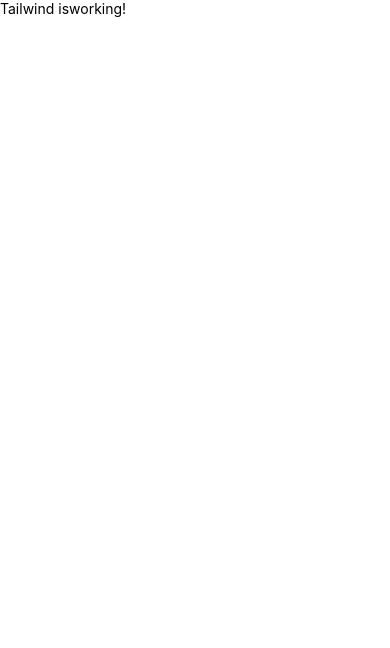
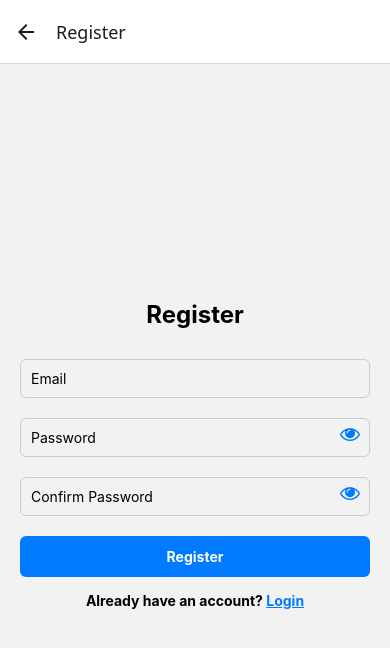
Before and after one commit to Sumiran45/Goutam-web-app, a React Native app: screen /Register in a window 390 px wide. Shown: the top 648 px of the page. Built offline with nearby package versions, Linux system fonts and the light colour scheme.

Commit message:
Login and Register

```diff
--- a/App.tsx
+++ b/App.tsx
@@ -1,9 +1,46 @@
-import { View, Text } from 'react-native';
+// import React from 'react';
+// import { View, Text, StyleSheet } from 'react-native';
+// import Login from './src/Login';
+
+// export default function App() {
+//   return <Login/>
+//   // return (
+//   //   <View style={styles.container}>
+//   //     <Text style={styles.text}>Tailwind is working!</Text>
+//   //   </View>
+//   // );
+// }
+
+// const styles = StyleSheet.create({
+//   container: {
+//     flex: 1,
+//     backgroundColor: 'white',
+//     alignItems: 'center',
+//     justifyContent: 'center',
+//   },
+//   text: {
+//     fontSize: 18,
+//     fontWeight: 'bold',
+//     color: '#2563eb', // Tailwind's blue-600
+//   },
+// });
+
+// App.tsx or Navigation.tsx
+import React from 'react';
+import { NavigationContainer } from '@react-navigation/native';
+import { createNativeStackNavigator } from '@react-navigation/native-stack';
+import LoginScreen from './src/Login';
+import RegisterScreen from './src/Register';
+
+const Stack = createNativeStackNavigator();
 
 export default function App() {
   return (
-    <View className="flex-1 items-center justify-center bg-white">
-      <Text className="text-lg font-bold text-blue-600">Tailwind isworking!</Text>
-    </View>
+    <NavigationContainer>
+      <Stack.Navigator initialRouteName="Login">
+        <Stack.Screen name="Login" component={LoginScreen} />
+        <Stack.Screen name="Register" component={RegisterScreen} />
+      </Stack.Navigator>
+    </NavigationContainer>
   );
 }
--- /dev/null
+++ b/src/Login.tsx
@@ -0,0 +1,123 @@
+import React, { useState } from 'react';
+import { View, Text, TextInput, TouchableOpacity, StyleSheet } from 'react-native';
+import Icon from 'react-native-vector-icons/FontAwesome';
+
+export default function LoginScreen({ navigation }: any) {
+  const [email, setEmail] = useState('');
+  const [password, setPassword] = useState('');
+  const [showPassword, setShowPassword] = useState(false);
+  const [errors, setErrors] = useState<{ email?: string; password?: string }>({});
+
+  const validate = () => {
+    const newErrors: typeof errors = {};
+    if (!email) newErrors.email = 'Email is required';
+    else if (!/\S+@\S+\.\S+/.test(email)) newErrors.email = 'Invalid email format';
+
+    if (!password) newErrors.password = 'Password is required';
+    else if (password.length < 6) newErrors.password = 'Minimum 6 characters';
+
+    setErrors(newErrors);
+    return Object.keys(newErrors).length === 0;
+  };
+
+  const handleLogin = () => {
+    if (validate()) {
+      navigation.replace('Home');
+    }
+  };
+
+  return (
+    <View style={styles.container}>
+      <Text style={styles.title}>Login</Text>
+
+      <TextInput
+        placeholder="Email"
+        value={email}
+        onChangeText={setEmail}
+        style={styles.input}
+        autoCapitalize="none"
+        keyboardType="email-address"
+      />
+      {errors.email && <Text style={styles.error}>{errors.email}</Text>}
+
+      <View style={styles.inputWrapper}>
+        <TextInput
+          placeholder="Password"
+          value={password}
+          onChangeText={setPassword}
+          secureTextEntry={!showPassword}
+          style={styles.inputWithIcon}
+        />
+        <TouchableOpacity
+          onPress={() => setShowPassword(!showPassword)}
+          style={styles.iconButton}
+        >
+          <Icon name={showPassword ? 'eye-slash' : 'eye'} size={20} color="#007bff" />
+        </TouchableOpacity>
+      </View>
+      {errors.password && <Text style={styles.error}>{errors.password}</Text>}
+
+      <TouchableOpacity style={styles.button} onPress={handleLogin}>
+        <Text style={styles.buttonText}>Login</Text>
+      </TouchableOpacity>
+
+      <View style={styles.registerTextContainer}>
+        <Text>Don't have an account? </Text>
+        <TouchableOpacity onPress={() => navigation.navigate('Register')}>
+          <Text style={styles.registerLink}>Register</Text>
+        </TouchableOpacity>
+      </View>
+    </View>
+  );
+}
+
+const styles = StyleSheet.create({
+  container: { flex: 1, padding: 20, justifyContent: 'center' },
+  title: { fontSize: 24, fontWeight: 'bold', textAlign: 'center', marginBottom: 20 },
+  input: {
+    borderWidth: 1,
+    borderColor: '#ccc',
+    borderRadius: 6,
+    padding: 10,
+    marginTop: 10,
+    paddingRight: 40, // Add padding for icon space
+  },
+  inputWrapper: {
+    position: 'relative',
+    marginTop: 10,
+  },
+  inputWithIcon: {
+    borderWidth: 1,
+    borderColor: '#ccc',
+    borderRadius: 6,
+    padding: 10,
+    paddingRight: 40, // To make space for the icon
+  },
+  iconButton: {
+    position: 'absolute',
+    right: 10,
+    top: '50%',
+    transform: [{ translateY: -10 }],
+  },
+  button: {
+    backgroundColor: '#007bff',
+    padding: 12,
+    borderRadius: 6,
+    marginTop: 20,
+  },
+  buttonText: { color: '#fff', textAlign: 'center', fontWeight: 'bold' },
+  registerTextContainer: {
+    flexDirection: 'row',
+    justifyContent: 'center',
+    marginTop: 15,
+  },
+  registerLink: {
+    color: '#007bff',
+    fontWeight: 'bold',
+  },
+  error: {
+    color: 'red',
+    fontSize: 12,
+    marginTop: 4,
+  },
+});
--- /dev/null
+++ b/src/Register.tsx
@@ -0,0 +1,138 @@
+import React, { useState } from 'react';
+import { View, Text, TextInput, TouchableOpacity, StyleSheet } from 'react-native';
+import Icon from 'react-native-vector-icons/FontAwesome';
+
+export default function RegisterScreen({ navigation }: any) {
+  const [email, setEmail] = useState('');
+  const [password, setPassword] = useState('');
+  const [confirmPassword, setConfirmPassword] = useState('');
+  const [showPassword, setShowPassword] = useState(false);
+  const [showConfirmPassword, setShowConfirmPassword] = useState(false);
+  const [errors, setErrors] = useState<{ email?: string; password?: string; confirmPassword?: string }>({});
+
+  const validate = () => {
+    const newErrors: typeof errors = {};
+    if (!email) newErrors.email = 'Email is required';
+    else if (!/\S+@\S+\.\S+/.test(email)) newErrors.email = 'Invalid email format';
+
+    if (!password) newErrors.password = 'Password is required';
+    else if (password.length < 6) newErrors.password = 'Minimum 6 characters';
+
+    if (confirmPassword !== password) newErrors.confirmPassword = 'Passwords do not match';
+
+    setErrors(newErrors);
+    return Object.keys(newErrors).length === 0;
+  };
+
+  const handleRegister = () => {
+    if (validate()) {
+      navigation.navigate('Login');
+    }
+  };
+
+  return (
+    <View style={styles.container}>
+      <Text style={styles.title}>Register</Text>
+
+      <TextInput
+        placeholder="Email"
+        value={email}
+        onChangeText={setEmail}
+        style={styles.input}
+      />
+      {errors.email && <Text style={styles.error}>{errors.email}</Text>}
+
+      <View style={styles.passwordContainer}>
+        <TextInput
+          placeholder="Password"
+          value={password}
+          onChangeText={setPassword}
+          secureTextEntry={!showPassword}
+          style={[styles.input, { flex: 1 }]}
+        />
+        <TouchableOpacity onPress={() => setShowPassword(!showPassword)} style={styles.passwordToggle}>
+          <Icon name={showPassword ? 'eye-slash' : 'eye'} size={20} color="#007bff" />
+        </TouchableOpacity>
+      </View>
+      {errors.password && <Text style={styles.error}>{errors.password}</Text>}
+
+      <View style={styles.passwordContainer}>
+        <TextInput
+          placeholder="Confirm Password"
+          value={confirmPassword}
+          onChangeText={setConfirmPassword}
+          secureTextEntry={!showConfirmPassword}
+          style={[styles.input, { flex: 1 }]}
+        />
+        <TouchableOpacity onPress={() => setShowConfirmPassword(!showConfirmPassword)} style={styles.passwordToggle}>
+          <Icon name={showConfirmPassword ? 'eye-slash' : 'eye'} size={20} color="#007bff" />
+        </TouchableOpacity>
+      </View>
+      {errors.confirmPassword && <Text style={styles.error}>{errors.confirmPassword}</Text>}
+
+      <TouchableOpacity style={styles.button} onPress={handleRegister}>
+        <Text style={styles.buttonText}>Register</Text>
+      </TouchableOpacity>
+
+      <View style={styles.switchTextContainer}>
+        <Text style={styles.switchText}>Already have an account? </Text>
+        <TouchableOpacity onPress={() => navigation.navigate('Login')}>
+          <Text style={[styles.switchText, styles.loginLink]}>Login</Text>
+        </TouchableOpacity>
+      </View>
+    </View>
+  );
+}
+
+const styles = StyleSheet.create({
+  container: { flex: 1, padding: 20, justifyContent: 'center' },
+  title: { fontSize: 24, fontWeight: 'bold', textAlign: 'center', marginBottom: 20 },
+  input: {
+    borderWidth: 1,
+    borderColor: '#ccc',
+    borderRadius: 6,
+    padding: 10,
+    marginTop: 10
+  },
+  passwordContainer: {
+    flexDirection: 'row',
+    alignItems: 'center',
+    marginTop: 10,
+    position: 'relative'
+  },
+  passwordToggle: {
+    position: 'absolute',
+    right: 10,
+    top: '55%',
+    transform: [{ translateY: -10 }]
+  },
+  button: {
+    backgroundColor: '#007bff',
+    padding: 12,
+    borderRadius: 6,
+    marginTop: 20
+  },
+  buttonText: {
+    color: '#fff',
+    textAlign: 'center',
+    fontWeight: 'bold'
+  },
+  switchTextContainer: {
+    flexDirection: 'row',
+    justifyContent: 'center',
+    marginTop: 15
+  },
+  switchText: {
+    color: '#000',
+    fontWeight: 'bold'
+  },
+  loginLink: {
+    color: '#007bff',
+    textDecorationLine: 'underline'
+  },
+  error: {
+    color: 'red',
+    fontSize: 12,
+    marginTop: 4
+  }
+});
```
Also changed, not shown: package.json (+8 -0 lines), tailwind.config.mjs (+5 -4 lines), 1 other file (tests, documents, lock files or other folders).
